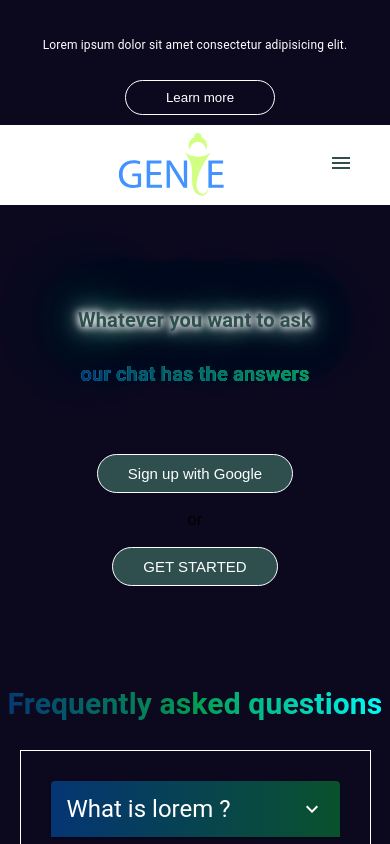
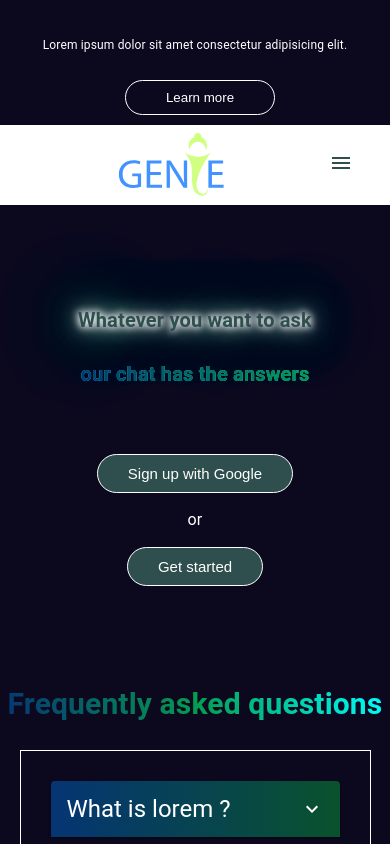
Before and after one commit to montasirazad/mbot-client, a React (Create React App) app: page / in a window 390 px wide. Shown: the top 844 px of the page. Built offline with nearby package versions, Linux system fonts and the light colour scheme.

Commit message:
changed font color

```diff
--- a/src/Components/Shared/Banner/Banner.css
+++ b/src/Components/Shared/Banner/Banner.css
@@ -14,11 +14,13 @@
     display: flex;
     align-items: center;
     margin-top: 50px;
+    color: white;
 }
 
-.text-div{
+.text-div {
     text-align: center;
 }
+
 .text-div h1 {
     font-size: 50px;
     /* color: darkslategray; */
@@ -37,7 +39,7 @@
 
 
 
-.text-div h2{
+.text-div h2 {
     font-size: 40px;
     color: white;
 }
@@ -79,6 +81,7 @@
         display: flex;
         align-items: center;
         flex-direction: column;
+        color: white;
     }
 
     .banner-img {
@@ -110,7 +113,7 @@
         -webkit-text-stroke-color: darkslategray; */
     }
 
-    .text-div h2{
+    .text-div h2 {
         font-size: 20px;
         color: white;
     }
--- a/src/Components/Shared/Banner/Banner.js
+++ b/src/Components/Shared/Banner/Banner.js
@@ -18,7 +18,7 @@ const Banner = () => {
             <div className='btn-div'>
                 <button>Sign up with Google</button>
                 <p>or</p>
-                <button>GET STARTED</button>
+                <button>Get started</button>
             </div>
         </div>
     );
```
